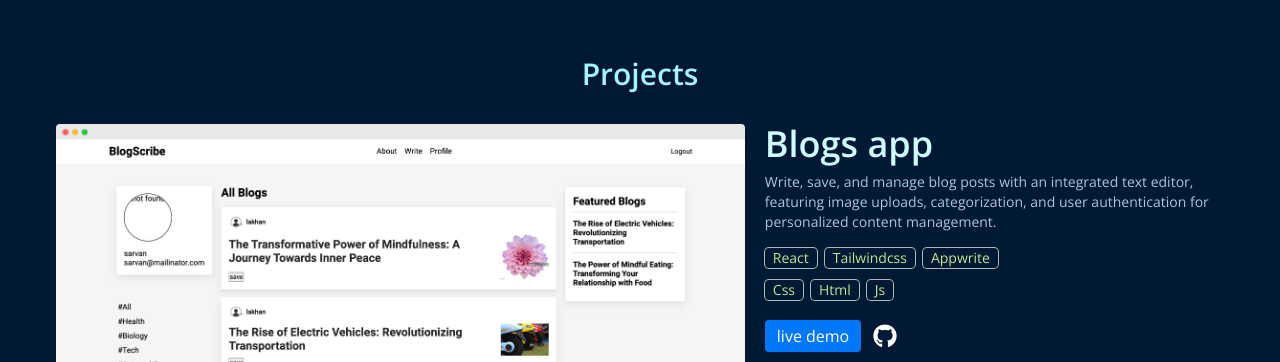
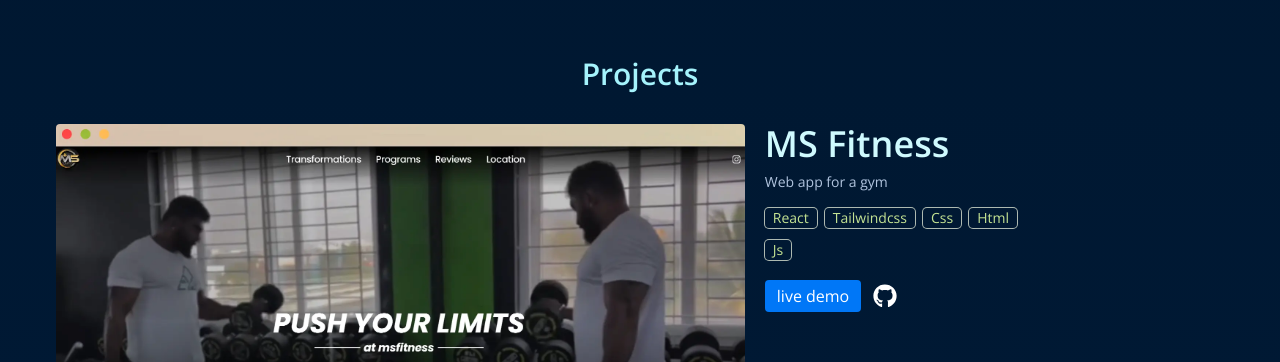
Before and after one commit to lakhan0105/portfolio, a React (Vite) app: page / in a window 1280 px wide. Shown: the part 940-1302 px from the top of the page. Built offline with nearby package versions, Linux system fonts and the light colour scheme.

Commit message:
added ms-fitness project

```diff
--- a/src/Components/Projects.jsx
+++ b/src/Components/Projects.jsx
@@ -5,8 +5,17 @@ import SectionHeading from "./SectionHeading";
 
 import blogAppImg from "../assets/project-imgs/blog-app.webp";
 import eventBookingAppImg from "../assets/project-imgs/event-booking-app.webp";
+import msfitnessImg from "../assets/project-imgs/ms-fitness.webp";
 
 const projects = [
+  {
+    title: "MS Fitness",
+    description: "Web app for a gym",
+    imageUrl: msfitnessImg,
+    tech: ["react", "tailwindcss", "css", "html", "js"],
+    demoLink: "https://ms-fitness.netlify.app",
+    codeLink: "https://github.com/lakhan0105/gym-website",
+  },
   {
     title: "Blogs app",
     description:
```
Also changed, not shown: src/assets/project-imgs/ms-fitness.webp (added).
